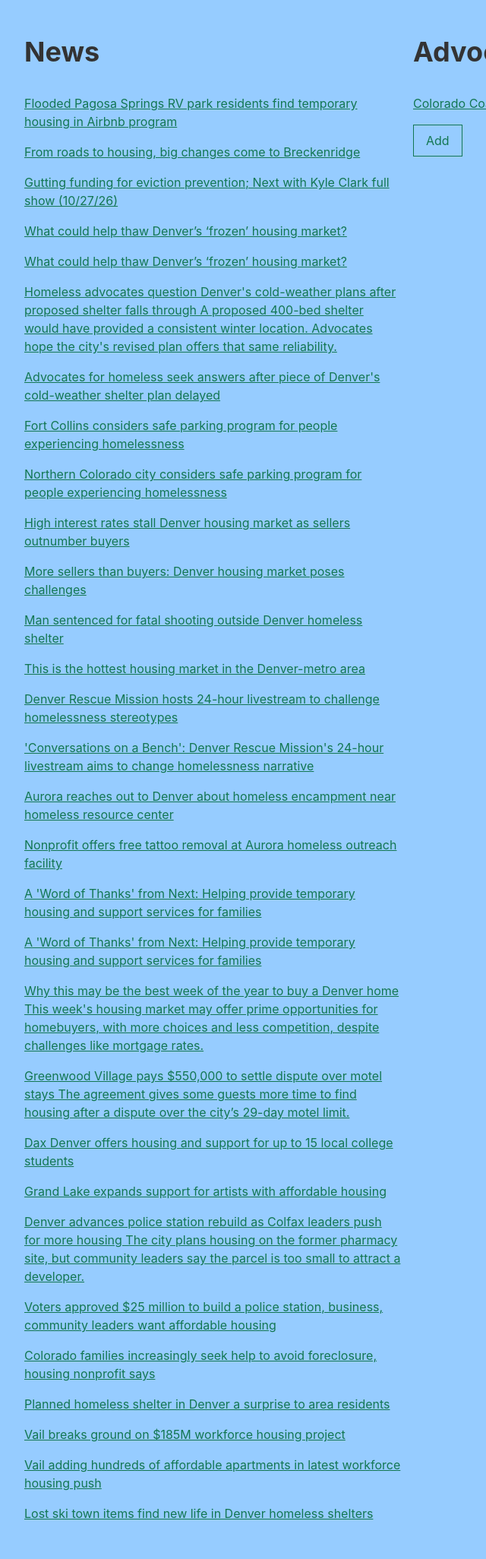
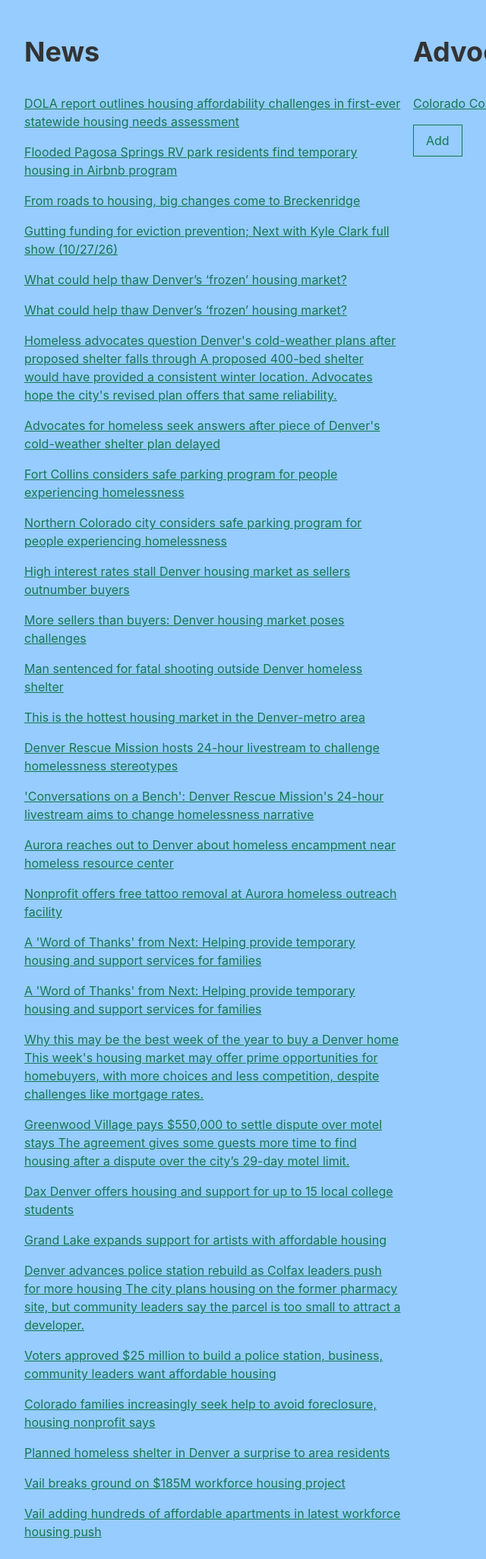
Before and after one commit to sreynen/denver-housing-justice, a plain HTML site: page docs/index.html in a window 1280 px wide. Shown: the part 334-2386 px from the top of the page at 76% size, without its empty margins (104-744 px from the left). Before the commit the page ends 2362 px from the top, so only its background shows below. Drawn offline with nearby package versions, Linux system fonts and the light colour scheme.

Commit message:
Latest update: Tue Nov 10 09:58:05 UTC 2026

```diff
--- a/docs/index.html
+++ b/docs/index.html
@@ -12,7 +12,8 @@
       </div>
       <div class="fl w-50 pa2">
         <h2 class="f2">News</h2>
-        <ul class="list pl0"><li class="mb3"><a class="link dark-green underline dim" href="https://www.9news.com/article/news/local/colorado-news/pagosa-springs-rv-park-residents-temporary-housing-airbnb-program/73-f941b141-c267-4567-bfa3-fade5a5e272c">Flooded Pagosa Springs RV park residents find temporary housing in Airbnb program</a></li>
+        <ul class="list pl0"><li class="mb3"><a class="link dark-green underline dim" href="https://www.9news.com/video/money/economy/dola-report-housing-affordability-assessment/73-ab276b22-5299-411f-838b-faf0d24c70cd">DOLA report outlines housing affordability challenges in first-ever statewide housing needs assessment</a></li>
+<li class="mb3"><a class="link dark-green underline dim" href="https://www.9news.com/article/news/local/colorado-news/pagosa-springs-rv-park-residents-temporary-housing-airbnb-program/73-f941b141-c267-4567-bfa3-fade5a5e272c">Flooded Pagosa Springs RV park residents find temporary housing in Airbnb program</a></li>
 <li class="mb3"><a class="link dark-green underline dim" href="https://www.9news.com/video/life/style/colorado-guide/from-roads-to-housing-big-changes-come-to-breckenridge/73-dc6c82c9-f6eb-4647-b17b-4b31d2e6c5fd">From roads to housing, big changes come to Breckenridge</a></li>
 <li class="mb3"><a class="link dark-green underline dim" href="https://www.9news.com/video/news/local/next/next-with-kyle-clark/gutting-funding-for-eviction-prevention-next-with-kyle-clark-full-show-102726/73-b7b682ec-7a1f-4949-a4ad-df7cd5b9c7b9">Gutting funding for eviction prevention; Next with Kyle Clark full show (10/27/26)</a></li>
 <li class="mb3"><a class="link dark-green underline dim" href="https://www.9news.com/article/money/markets/real-estate/thaw-denver-frozen-housing-market/73-44720239-905b-4a8d-96c3-edc5ca48fbad">What could help thaw Denver’s ‘frozen’ housing market?</a></li>
@@ -41,7 +42,6 @@
 <li class="mb3"><a class="link dark-green underline dim" href="https://www.9news.com/video/news/local/planned-homeless-shelter-in-denver-a-surprise-to-area-residents/73-dd83b99c-b899-4753-b4fa-9c67f734f4b8">Planned homeless shelter in Denver a surprise to area residents</a></li>
 <li class="mb3"><a class="link dark-green underline dim" href="https://www.9news.com/article/money/business/vail-affordable-apartments-workforce-housing/73-ef2f4859-6f1e-49cb-9f1c-165388bb1a94">Vail breaks ground on $185M workforce housing project</a></li>
 <li class="mb3"><a class="link dark-green underline dim" href="https://www.9news.com/video/money/markets/real-estate/vail-adding-hundreds-of-affordable-apartments-in-latest-workforce-housing-push/73-b1a94d00-8f8f-4cc5-bc7b-9f19466b8653">Vail adding hundreds of affordable apartments in latest workforce housing push</a></li>
-<li class="mb3"><a class="link dark-green underline dim" href="https://www.9news.com/video/features/lost-ski-town-items-find-new-life-in-denver-homeless-shelters/73-6f3f4831-d7a7-41ad-8aca-c61214a20a01">Lost ski town items find new life in Denver homeless shelters</a></li>
 </ul>
 
       </div>
```
Also changed, not shown: docs/feed.json (+1 -1 lines).
